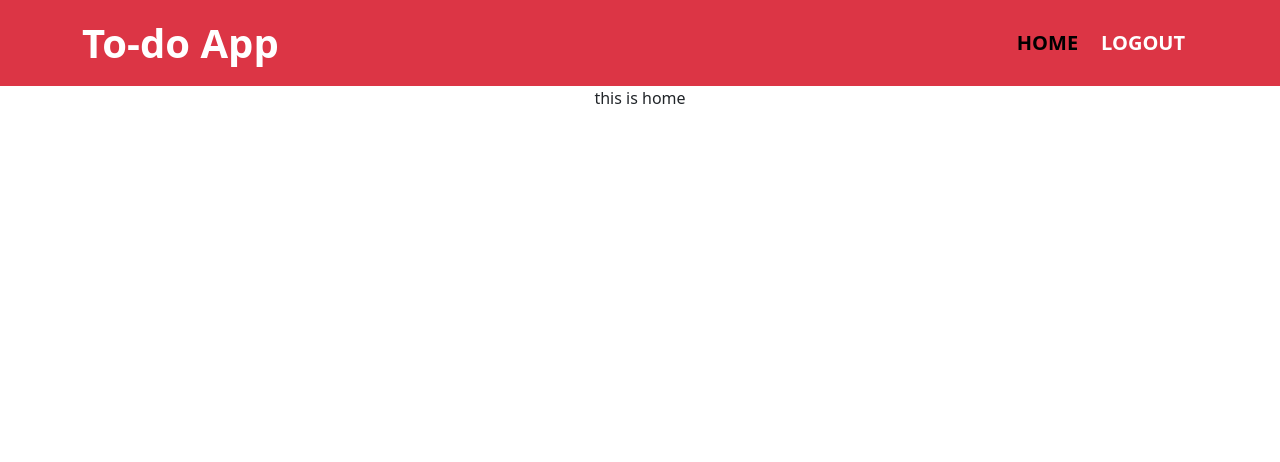
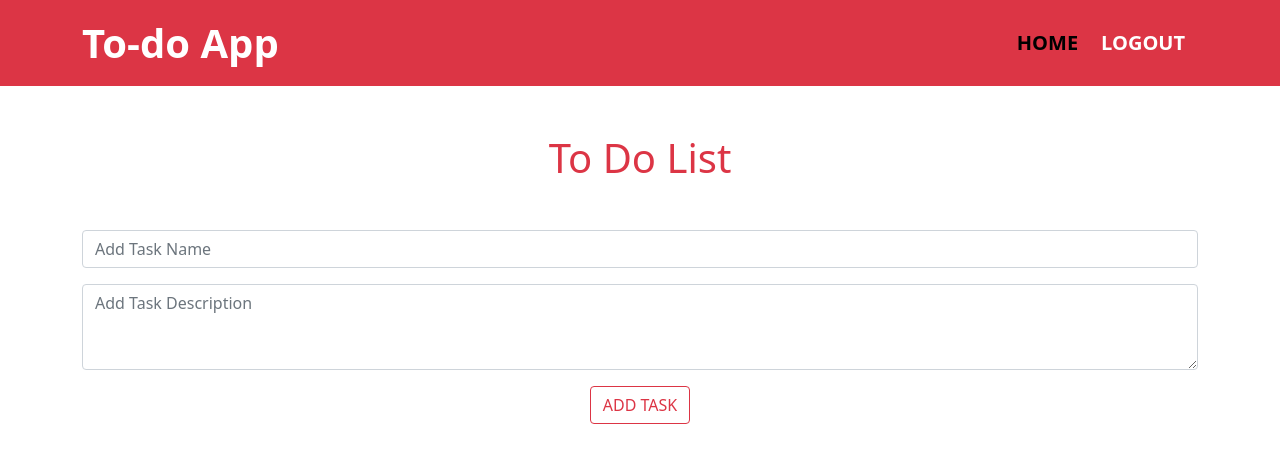
Before and after one commit to TanveerShahriar/todo-client, a React (Create React App) app: page / in a window 1280 px wide. Shown: the top 462 px of the page. Built offline with nearby package versions, Linux system fonts and the light colour scheme; no server answers; sample sign-in values are in the browser's storage.

Commit message:
task adding done

```diff
--- a/src/Pages/Home/Home/Home.js
+++ b/src/Pages/Home/Home/Home.js
@@ -1,10 +1,39 @@
 import React from 'react';
+import { Container, Form } from 'react-bootstrap';
 
 const Home = () => {
+    const handleSubmit = event => {
+        event.preventDefault();
+        const name = event.target.name.value;
+        const description = event.target.description.value;
+        const done = false;
+        const task = { name, description, done };
+
+        const url = "http://localhost:5000/tasks";
+        fetch(url, {
+            method: 'POST',
+            headers: {
+                'content-type': 'application/json'
+            },
+            body: JSON.stringify(task)
+        })
+        .then(res => res.json())
+        .then(data => {});
+        event.target.reset();
+    }
     return (
-        <div>
-            this is home
-        </div>
+        <Container>
+            <h1 className='my-5 text-danger'>To Do List</h1>
+            <Form onSubmit={handleSubmit}>
+                <Form.Group className="mb-3" controlId="formBasicName">
+                    <Form.Control type="text" placeholder="Add Task Name" name="name" required />
+                </Form.Group>
+                <Form.Group className="mb-3" controlId="exampleForm.ControlTextarea1">
+                    <Form.Control as="textarea" placeholder='Add Task Description' name="description" rows={3} required />
+                </Form.Group>
+                <button className="btn btn-outline-danger">ADD TASK</button>
+            </Form>
+        </Container>
     );
 };
 
```
